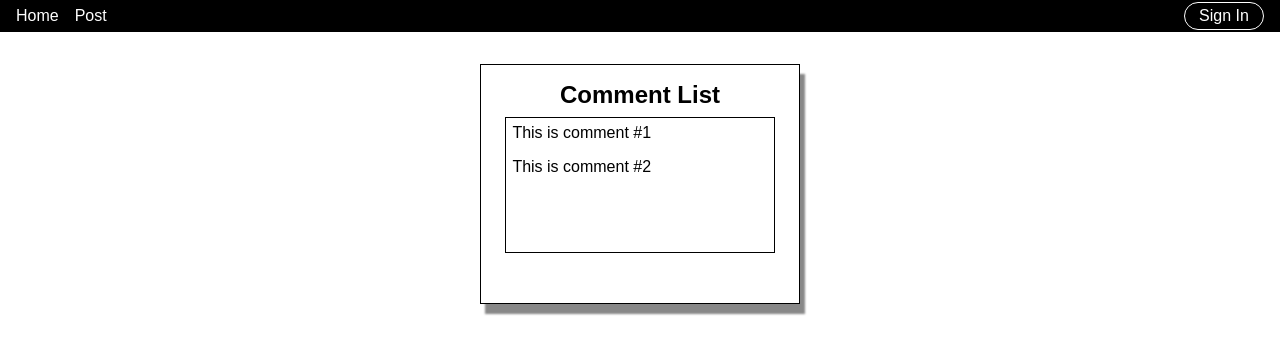
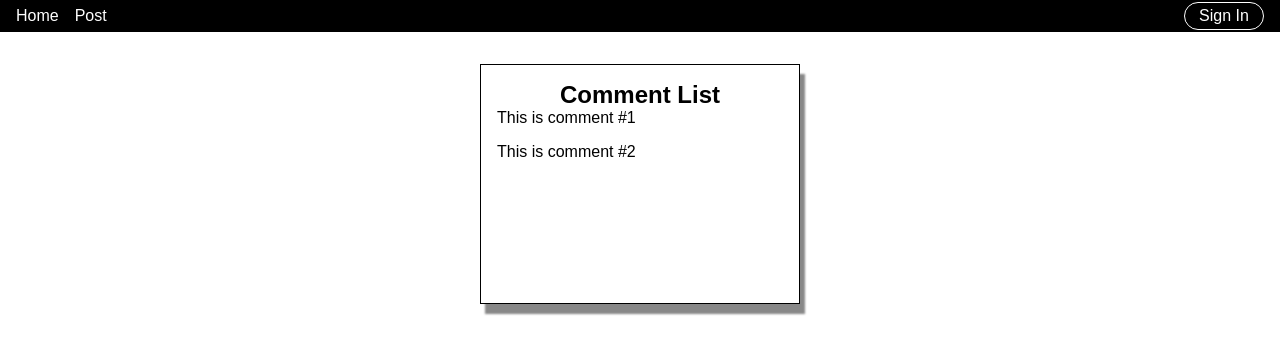
Before and after one commit to deusofka/redux-comments-list, a React (Create React App) app: page / in a window 1280 px wide. Shown: the top 354 px of the page. Built offline with nearby package versions, Linux system fonts and the light colour scheme.

Commit message:
feat: remove extra wrapper from the comment list

```diff
--- a/src/components/CommentList.js
+++ b/src/components/CommentList.js
@@ -5,7 +5,6 @@ function CommentList ({ comments }) {
   return (
     <div id='comment_list'>
       <h2>Comment List</h2>
-      <div id='vertical-box'>
       <div id='comments'>
         {comments.map((comment, index) => {
           return (
@@ -14,7 +13,6 @@ function CommentList ({ comments }) {
             </p>
           )
         })}
-        </div>
       </div>
     </div>
   )
```
Lines whose indentation alone changed are shown as unchanged.
